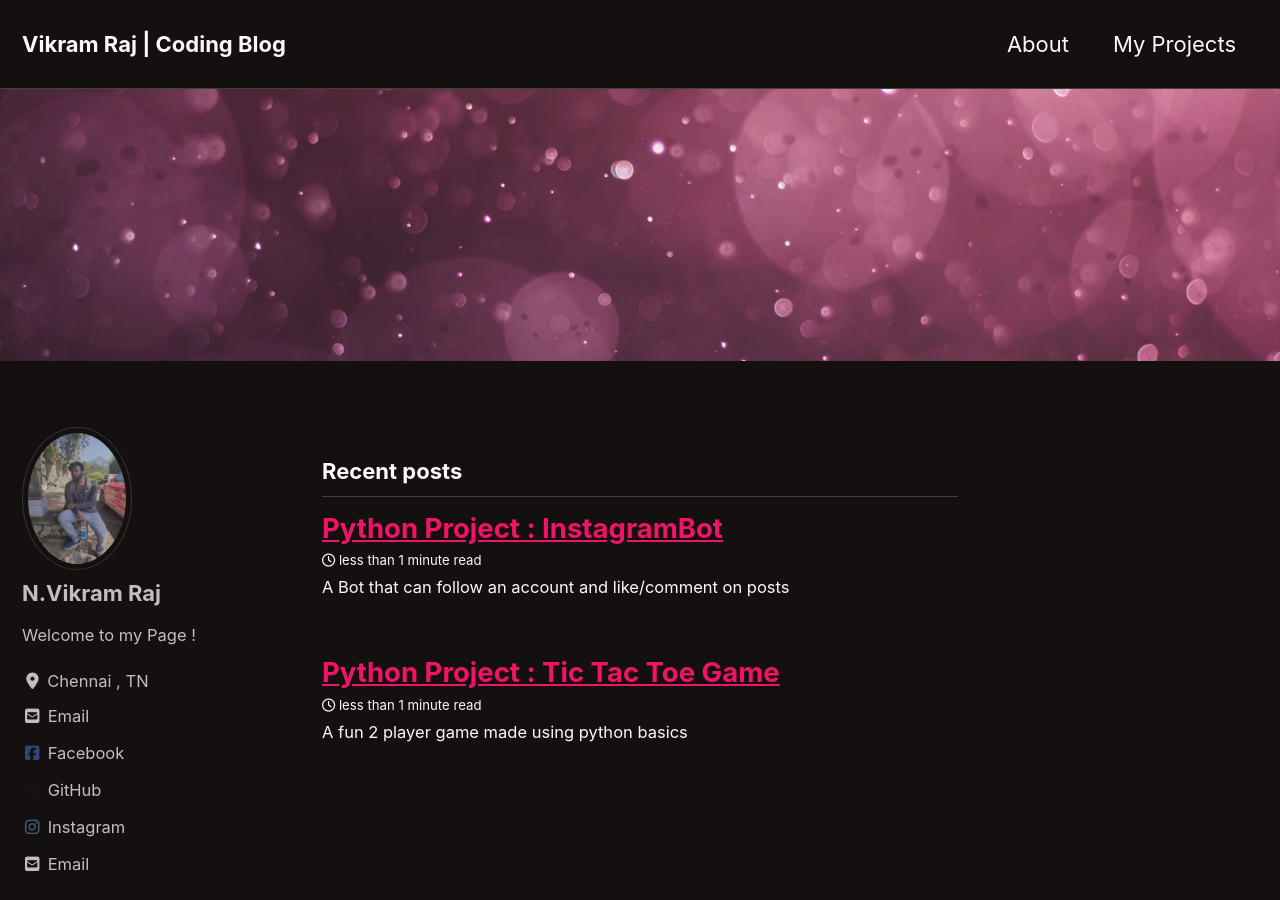
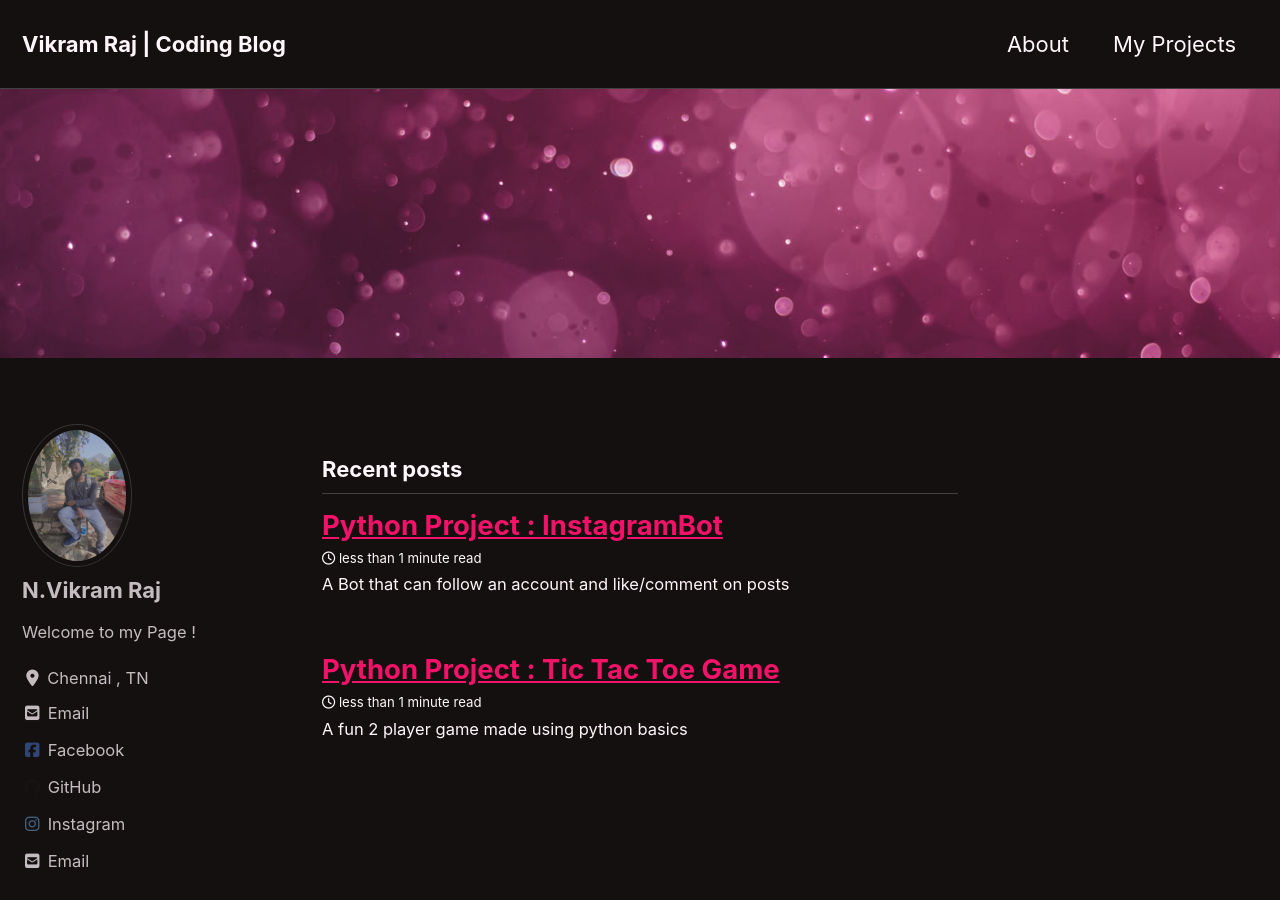
Before and after one commit to nvikramraj/nvikramraj.github.io, a Jekyll site: the page built from index.html, in a window 1280 px wide and 900 px high. Built offline with Jekyll 4.4.1, drawn with Linux system fonts in a browser that asks for light colours; cached includes are drawn as plain includes; nearby versions of some CDN libraries; the list of posts is cut into pages by our own code.

Commit message:
changing the header img

```diff
--- a/index.html
+++ b/index.html
@@ -2,5 +2,5 @@
 layout: home
 author_profile: true
 header:
- image : "/images/1.png"
+ image : "/images/3.png"
 ---
```
Also changed, not shown: images/3.png (added).
